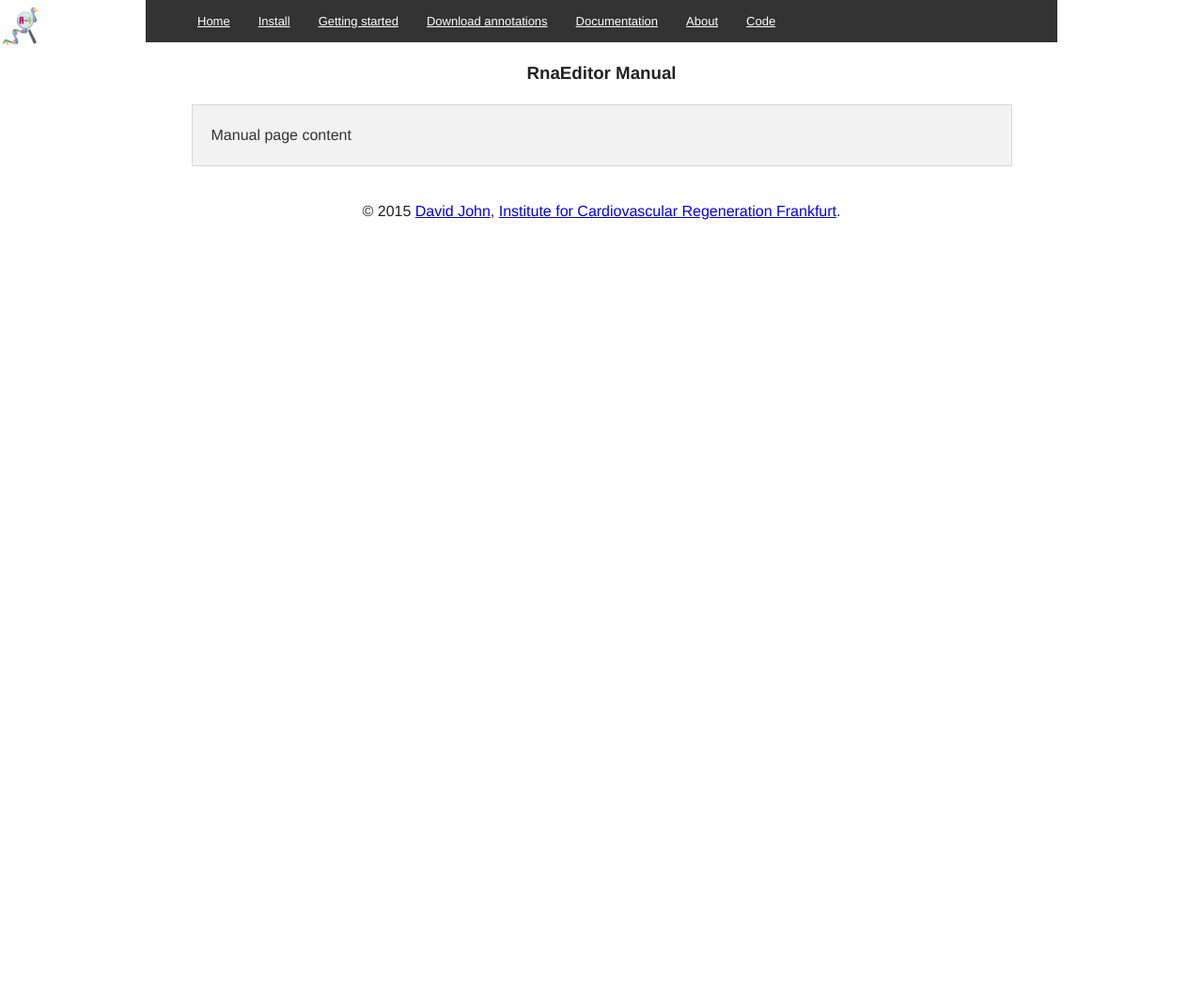
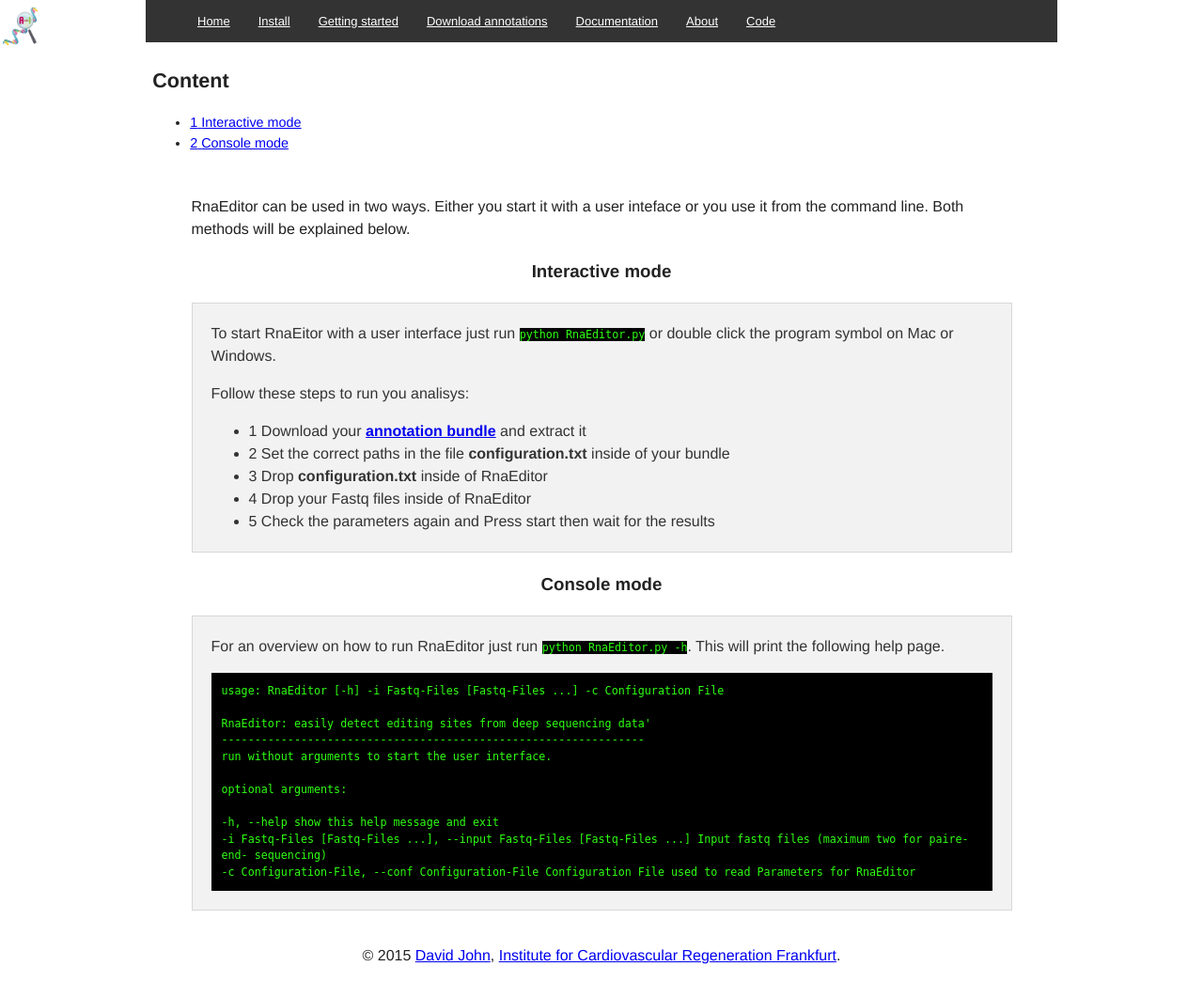
Before and after one commit to djhn75/RNAEditor, a PHP site: page /gettingStarted.php in a window 1280 px wide. Shown: the whole page at 94% size. Before the commit the page ends 234 px from the top, so only its background shows below. Run offline with PHP 8.4, Linux system fonts and the light colour scheme.

Commit message:
small adjustements

```diff
--- a/website/css/app.css
+++ b/website/css/app.css
@@ -30,16 +30,32 @@ footer{
 }
 
 
+.toc{
+	/*background:#E0FFD0;*/
+	font-size:90%;
+	padding:.5em;
+	padding-bottom:1em;
+}
+
 .codebox {
     /* Below are styles for the codebox (not the code itself) */
     border:1px solid black;
-    background-color:#EEEEFF;
-    width:300px;
+    background-color: black;
+    width:auto;
     overflow:auto;
     padding:10px;
 }
 .codebox code {
     /* Styles in here affect the text of the codebox */
+    color:#2FFF12;
     font-size:0.9em;
     /* You could also put all sorts of styling here, like different font, color, underline, etc. for the code. */
 }
+
+code {
+    /* Styles in here affect the text of the codebox */
+    background-color: black;
+    color:#2FFF12;
+    font-size:0.9em;
+    /* You could also put all sorts of styling here, like different font, color, underline, etc. for the code. */
+}
--- a/website/download.php
+++ b/website/download.php
@@ -30,12 +30,12 @@
 
 							<h5> Human </h5>
 								<ul>
-									<li><a href="">GRCH38</a></li>
-									<li><a href="">GRCH37</a></li>
+									<li><a href="http://141.2.194.197/rnaeditor_annotations/GRCH38.tar.gz">GRCH38</a></li>
+									<li><a href="http://141.2.194.197/rnaeditor_annotations/GRCH37.tar.gz">GRCH37</a></li>
 								</ul>
 							<h5> Mouse </h5>
 								<ul>
-									<li><a href="">comming soon</a></li>
+									<li><a href="http://141.2.194.197/rnaeditor_annotations/GRCM38.tar.gz">GRCHM38</a></li>
 
 								</ul>
 							<br>
--- a/website/gettingStarted.php
+++ b/website/gettingStarted.php
@@ -18,16 +18,64 @@
 		<div class="row">
         	<div class="small-12 large-12 columns">
 
-	            <div class="content">
+	    <!-- Table of Content-->
+        <div id='toc' class='toc'>
+        <div id='toctitle'><h2>Content</h2></div>
+        <ul>
+            <li class='toclevel-1 tocsection-1'><a href='#guiMode'><span class='tocnumber'>1</span> <span class='toctext'>Interactive mode</span></a></li>
+            <li class='toclevel-1 tocsection-2'><a href='#consoleMode'><span class='tocnumber'>2</span> <span class='toctext'>Console mode</span></a></li>
+
+                    </div>
 
 
-						<h3>RnaEditor Manual</h3>
-
-						<div class='panel'>
-							<p>Manual page content</p>
 
 
-						</div>
+
+                    <div class="content">
+
+						<p> RnaEditor can be used in two ways. Either you start it with a user inteface or you use it from the command line.
+						Both methods will be explained below.</p>
+
+
+						<h3 id='guiMode'>Interactive mode</h3>
+							<div class='panel'>
+								<p>To start RnaEitor with a user interface just run <code>python RnaEditor.py</code> or double click the program symbol on Mac or Windows.</p>
+
+								<p>Follow these steps to run you analisys:</p>
+								<ul>
+									<li>1 Download your <a href="download.php"><b>annotation bundle</b></a> and extract it</li>
+									<li>2 Set the correct paths in the file <b>configuration.txt</b> inside of your bundle</li>
+									<li>3 Drop <b>configuration.txt</b> inside of RnaEditor</li>
+									<li>4 Drop your Fastq files inside of RnaEditor</li>
+									<li>5 Check the parameters again and Press start then wait for the results</li>
+								<ul>
+
+							</div>
+
+
+						<h3 id='consoleMode'>Console mode</h3>
+							<div class='panel'>
+								<p>For an overview on how to run RnaEditor just run <code>python RnaEditor.py -h</code>. This will print the following help page. </p>
+								<div class="codebox">
+
+								<code>
+								usage: RnaEditor [-h] -i Fastq-Files [Fastq-Files ...] -c Configuration File<br><br>
+
+									 RnaEditor: easily detect editing sites from deep sequencing data'<br>
+									----------------------------------------------------------------<br>
+									    run without arguments to start the user interface.<br>
+									<br>
+									optional arguments:<br><br>
+									  -h, --help            show this help message and exit<br>
+									  -i Fastq-Files [Fastq-Files ...], --input Fastq-Files [Fastq-Files ...]
+									                        Input fastq files (maximum two for paire-end-
+									                        sequencing)<br>
+									  -c Configuration-File, --conf Configuration-File
+									                        Configuration File used to read Parameters for
+									                        RnaEditor<br>
+								</code>
+								</div>
+							</div>
 	            </div>
 			</div>
 		</div>
--- a/website/html/header.html
+++ b/website/html/header.html
@@ -1,4 +1,6 @@
 <head>
+
+<meta http-equiv="Content-Type" content="text/html"; charset="utf-8"/>
 
 <!--  Stylesheets -->
 <link rel="stylesheet" href="css/foundation.css">
```
Also changed, not shown: website/about.php (+11 -0 lines), website/install.php (+8 -0 lines).
